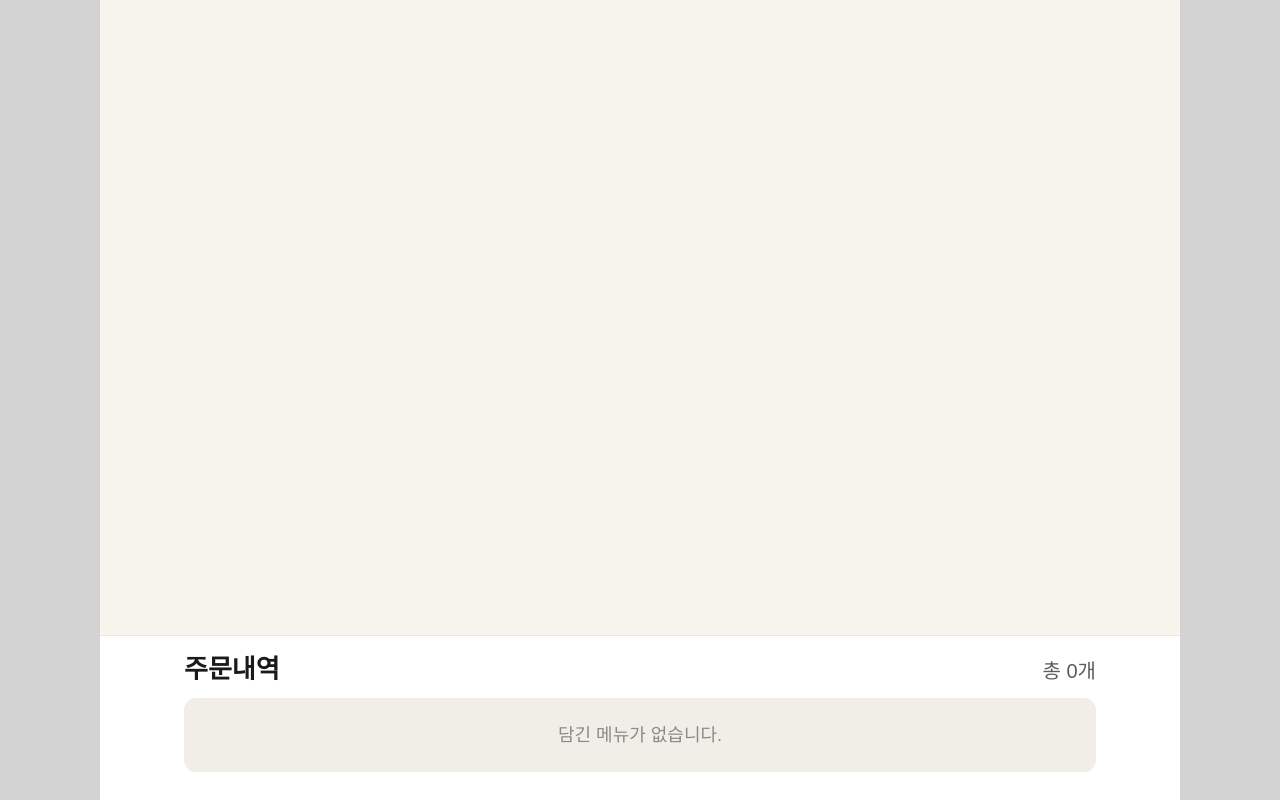
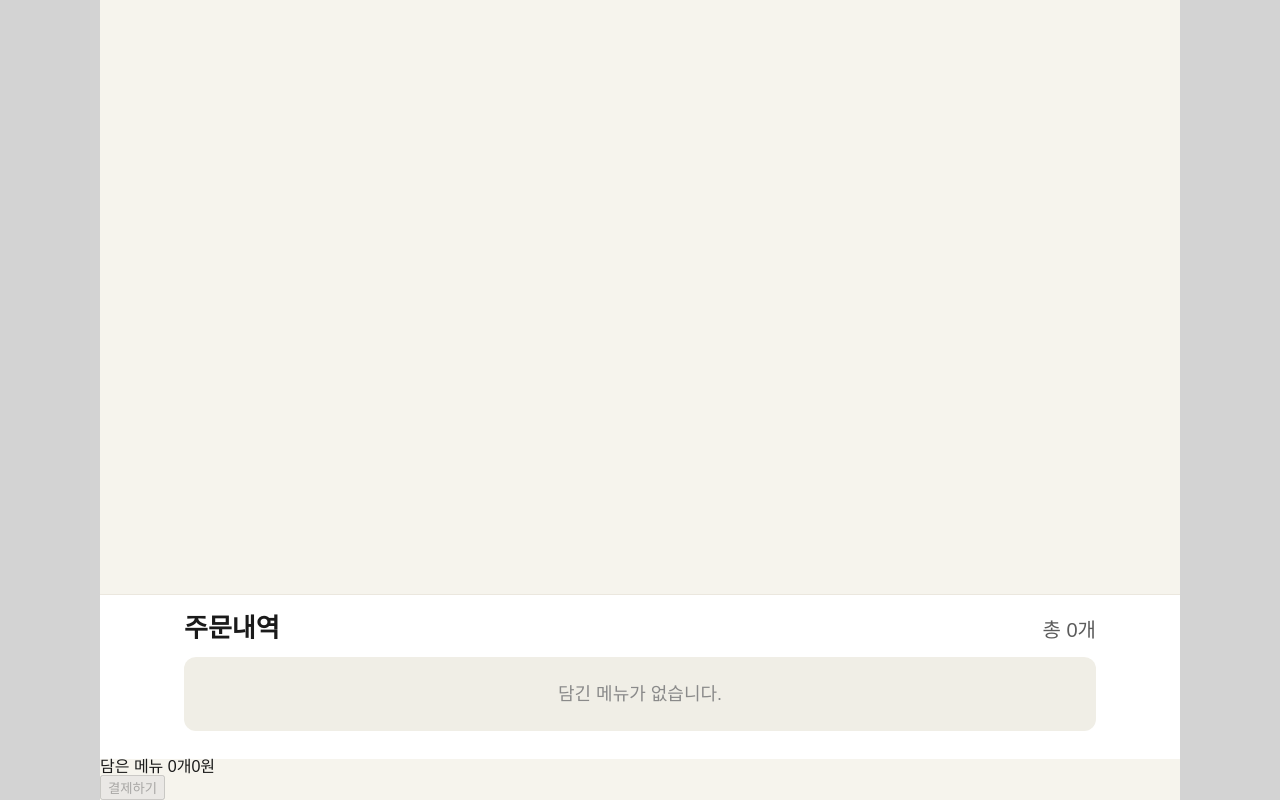
Before and after one commit to hagenie128/ASAK-Kiosk, a React (Vite) app: page /menu in a window 1280 px wide. Shown: the part 1120-1920 px from the top of the page. Built offline with nearby package versions, Linux system fonts and the light colour scheme; a web font is replaced by a local one.

Commit message:
feature : kiosk-menu-options-scr004 하단 footer 컴포넌트 제작 및 장바구니 이동 로직 추가

```diff
--- /dev/null
+++ b/src/components/kiosk/MenuListFooter.jsx
@@ -0,0 +1,29 @@
+// 메뉴리스트 footer 컴포넌트
+
+import { formatCurrency } from '@/utils/currency';
+import React from 'react'
+
+export default function MenuListFooter({ itemCount, totalPrice, onCheckout }) {
+
+    const hasItems = itemCount > 0;
+
+
+
+  return (
+    <>
+        <footer>
+            <div>
+                <span>
+                    담은 메뉴 {itemCount}개
+                </span>
+                <span className="menu-list-footer__summary">
+                    {hasItems ? formatCurrency(totalPrice) : "0원"}
+                </span>
+            </div>
+            <button type="button" disabled={!hasItems} onClick={onCheckout}>
+                결제하기
+            </button>
+        </footer>
+    </>
+  )
+}
--- a/src/components/kiosk/OrderListItem.jsx
+++ b/src/components/kiosk/OrderListItem.jsx
@@ -4,6 +4,7 @@
 import React from "react";
 import QuantityStepper from "./QuantityStepper";
 import { priceCalculation } from "@/utils/priceCalculation";
+import { formatCurrency } from "@/utils/currency";
 
 export default function OrderListItem({
   item,
@@ -71,7 +72,7 @@ export default function OrderListItem({
         className="order-list-item__price"
         aria-live="polite"
       >
-        {itemTotalPrice.toLocaleString()}원
+        {formatCurrency(itemTotalPrice)}
       </strong>
 
       <button
--- a/src/pages/kiosk/MenuListPage.jsx
+++ b/src/pages/kiosk/MenuListPage.jsx
@@ -7,6 +7,10 @@ import kioskMock from "../../../public/mocks/kiosk.json";
 import { useSearchParams, useNavigate } from "react-router-dom";
 import MenuCard from "@/components/kiosk/MenuCard";
 import OrderList from "@/components/kiosk/OrderList";
+import MenuListFooter from "@/components/kiosk/MenuListFooter";
+import { useOrderSession } from "@/store/orderSessionStore";
+import { getCartTotalQuantity } from "@/utils/quantityLimits";
+import { calculateCartTotal } from "@/utils/priceCalculation";
 
 export default function MenuListPage() {
   const navigate = useNavigate();
@@ -37,6 +41,16 @@ export default function MenuListPage() {
     setSelectedMenuId(menuId);
     navigate(`/menu/${menuId}?category=${selectedCategoryId}`);
   };
+
+  //-----푸터-----
+
+  const items = useOrderSession((state)=> state.items);
+  const itemCount = getCartTotalQuantity(items);
+  const totalPrice = calculateCartTotal(items);
+
+  const handleCheckout = ()=>{
+    navigate("/cart");
+  }
 
   return (
     <div className="menu-list-page">
@@ -72,8 +86,8 @@ export default function MenuListPage() {
       {/* 주문 목록 */}
       <OrderList />
 
-      {/* 추후 Footer */}
-      {/* <MenuListFooter /> */}
+        <MenuListFooter itemCount={itemCount} totalPrice={totalPrice} onCheckout={handleCheckout}/>
+
     </div>
   );
 }
--- a/src/utils/priceCalculation.js
+++ b/src/utils/priceCalculation.js
@@ -12,3 +12,18 @@ export function priceCalculation({
   );
   return (Number(unitPrice ?? 0) + optionExtraSum) * Number(quantity ?? 0);
 }
+
+
+// 장바구니 전체 합계 (여러 항목의 priceCalculation 결과를 합산)
+export function calculateCartTotal(items = []) {
+  return items.reduce(
+    (sum, item) =>
+      sum +
+      priceCalculation({
+        unitPrice: item.unitPrice,
+        optionItems: item.optionItems,
+        quantity: item.quantity,
+      }),
+    0,
+  );
+}
--- a/src/utils/quantityLimits.js
+++ b/src/utils/quantityLimits.js
@@ -27,7 +27,7 @@ function getMenuQuantityInCart(items, menuId) {
     .reduce((sum, item) => sum + item.quantity, 0);
 }
 // 장바구니에 total 몇개씩 누적됐는지 확인 로직
-function getCartTotalQuantity(items) {
+export function getCartTotalQuantity(items) {
   return items.reduce((sum, item) => sum + item.quantity, 0);
 }
 
```
